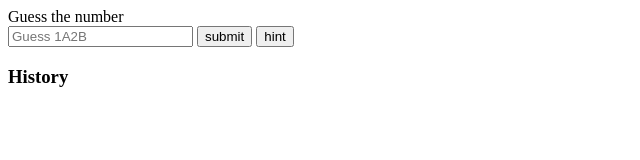
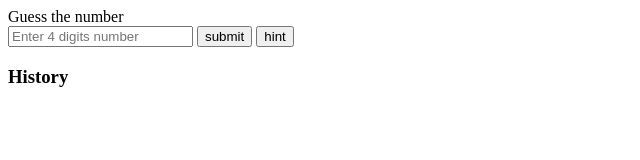
Before and after one commit to smallhand/it_gaming, a plain HTML site: page game_1a2b/game_1a2b.html in a window 1280 px wide. Shown: the full height of the page, 0-640 px from the left. Drawn offline with Linux system fonts and the light colour scheme.

Commit message:
refine placeholder text

```diff
--- a/game_1a2b/game_1a2b.html
+++ b/game_1a2b/game_1a2b.html
@@ -3,7 +3,7 @@
     <head></head>
     <body>
         <label>Guess the number </label> <br>
-        <input id="guess_v" type="text" placeholder="Guess 1A2B">
+        <input id="guess_v" type="text" placeholder="Enter 4 digits number">
         <input id="submit" type="submit" value="submit">
         <button id="hint">hint</button>
 
```
